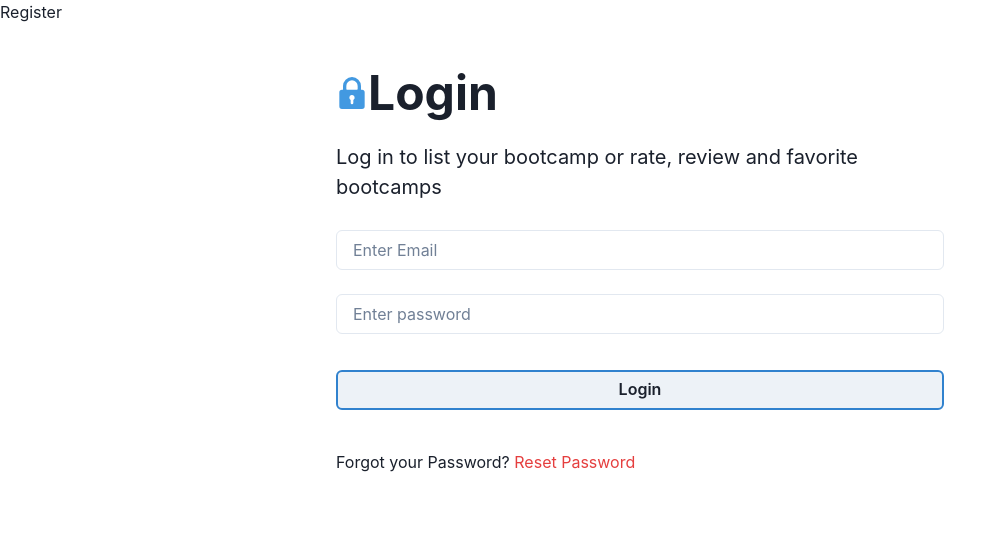
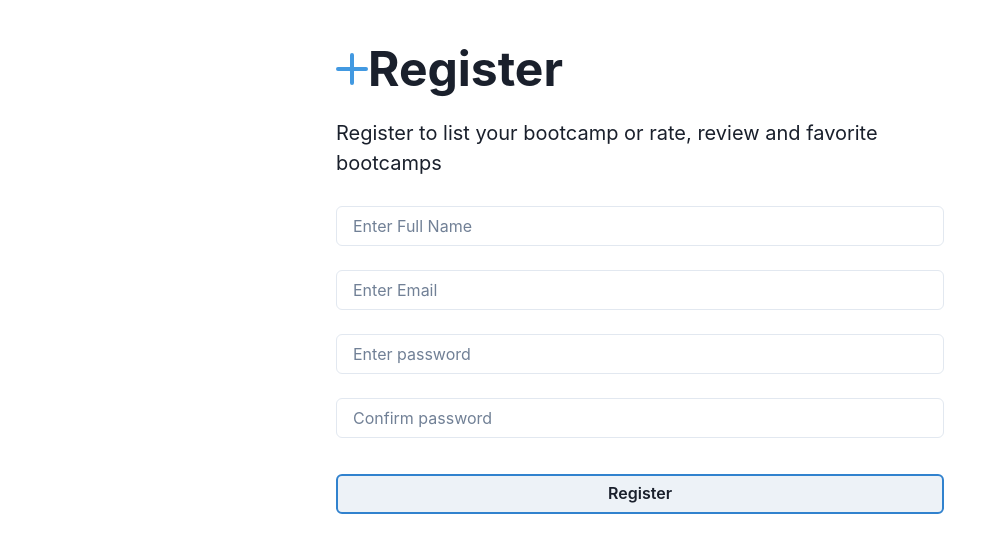
Before and after one commit to Srabo93/DevCamper_Frontend_REACT, a React (Create React App) app: page / in a window 1280 px wide. Shown: the top 552 px of the page, without its empty margins (0-1006 px from the left). Built offline with nearby package versions, Linux system fonts and the light colour scheme.

Commit message:
extended Formik Module for Register Form

```diff
--- a/src/App.js
+++ b/src/App.js
@@ -1,13 +1,11 @@
 import { ChakraProvider } from "@chakra-ui/react";
 import theme from "./theme";
 import Register from "./pages/auth/Register";
-import Login from "./pages/auth/Login";
 
 const App = () => {
   return (
     <ChakraProvider theme={theme}>
       <Register />
-      <Login />
     </ChakraProvider>
   );
 };
--- a/src/components/formik/Form.js
+++ b/src/components/formik/Form.js
@@ -7,9 +7,8 @@ import ValidationControl from "./ValidationControl";
 const Form = ({ inputs, validation, btn }) => {
   let values = {};
   inputs.map((element) => {
-    return (values[`${element.type}`] = "");
+    return (values[`${element.name}`] = "");
   });
-
   return (
     <Formik
       initialValues={values}
@@ -32,7 +31,7 @@ const Form = ({ inputs, validation, btn }) => {
               <FormikControl
                 control="input"
                 type={element.type}
-                name={element.type}
+                name={element.name}
                 key={index}
                 placeholder={element.placeholder}
               />
--- a/src/components/formik/InputField.js
+++ b/src/components/formik/InputField.js
@@ -12,7 +12,13 @@ const InputField = ({ label, ...props }) => {
   return (
     <FormControl isInvalid={meta.error && meta.touched}>
       <FormLabel>{label}</FormLabel>
-      <Field as={Input} {...field} {...props} />
+      <Field
+        as={Input}
+        {...field}
+        name={props.name}
+        type={props.type}
+        placeholder={props.placeholder}
+      />
       <FormErrorMessage>{meta.error}</FormErrorMessage>
     </FormControl>
   );
--- a/src/components/formik/ValidationControl.js
+++ b/src/components/formik/ValidationControl.js
@@ -13,8 +13,9 @@ const ValidationControl = (validation) => {
 
     case "register":
       return Yup.object({
-        user: Yup.string()
-          .max(15, "Must be 15 characters or less")
+        fullname: Yup.string()
+          .max(20, "Must be 20 characters or less")
+          .min(5, "Must be 5 characters or greater")
           .required("Required"),
         email: Yup.string().email("Invalid email address").required("Required"),
         password: Yup.string()
--- a/src/pages/auth/Register.js
+++ b/src/pages/auth/Register.js
@@ -1,7 +1,46 @@
 import React from "react";
+import { Container, Text, VStack, Link } from "@chakra-ui/react";
+import { AddIcon } from "@chakra-ui/icons";
+import Header from "./components/Header";
+import Form from "../../components/formik/Form";
 
 const Register = () => {
-  return <div>Register</div>;
+  const typography = {
+    context: "Register",
+    paragraph:
+      "Register to list your bootcamp or rate, review and favorite bootcamps",
+  };
+  const inputFields = [
+    { type: "fullname", name: "fullname", placeholder: "Enter Full Name" },
+    { type: "email", name: "email", placeholder: "Enter Email" },
+    { type: "password", name: "password", placeholder: "Enter password" },
+    {
+      type: "password",
+      name: "repeatpassword",
+      placeholder: "Confirm password",
+    },
+  ];
+  return (
+    <Container maxW="container.sm">
+      <VStack w="full" h="full" spacing={5} alignItems="flex-start" py={10}>
+        <Header
+          icon={<AddIcon w={8} h={8} color="blue.400" />}
+          typography={typography}
+        />
+        <Form
+          inputs={inputFields}
+          validation="register"
+          btn={typography.context}
+        />
+      </VStack>
+      {/* <Text>
+        Forgot your Password?{" "}
+        <Link color="red.500" href="#">
+          Reset Password
+        </Link>
+      </Text> */}
+    </Container>
+  );
 };
 
 export default Register;
```
